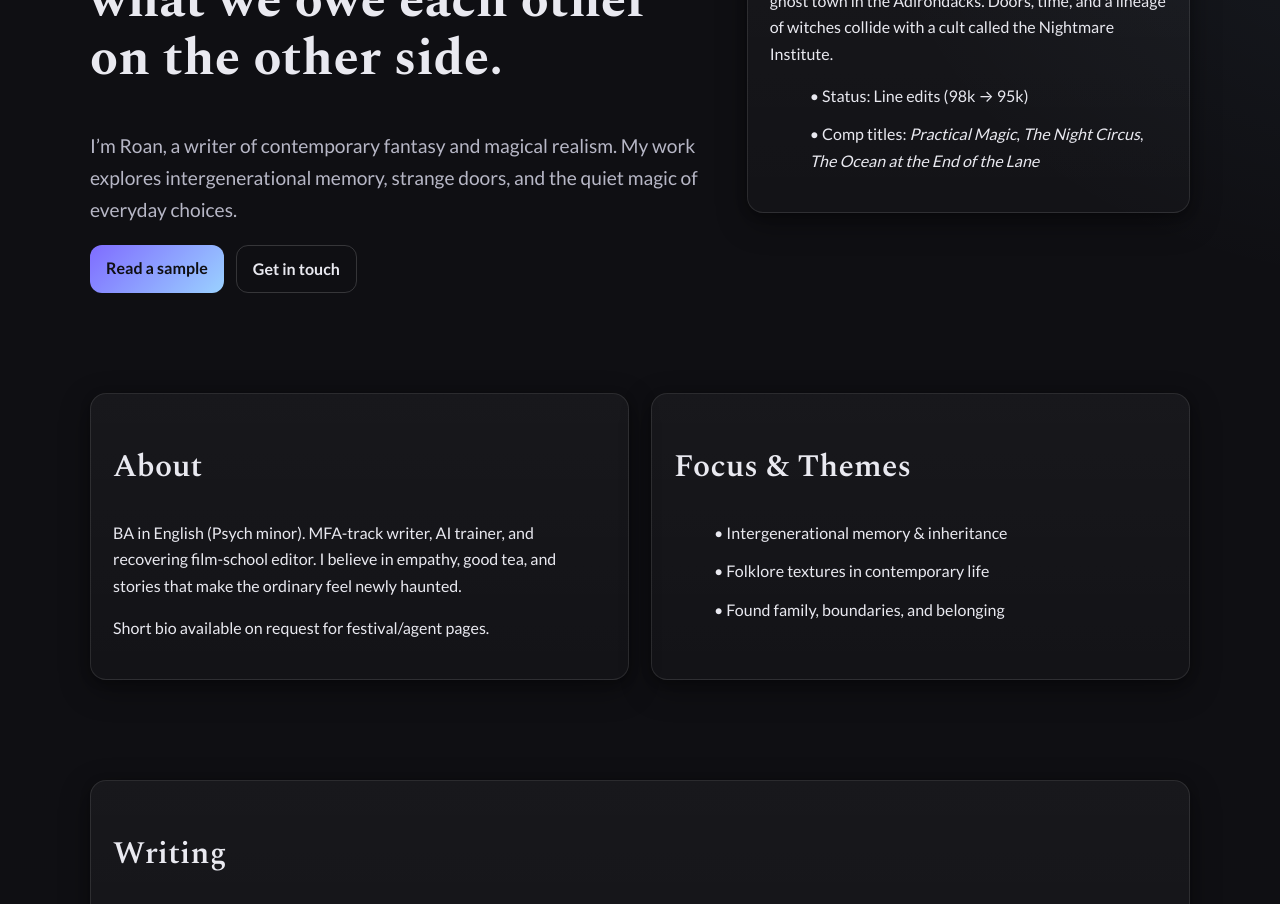
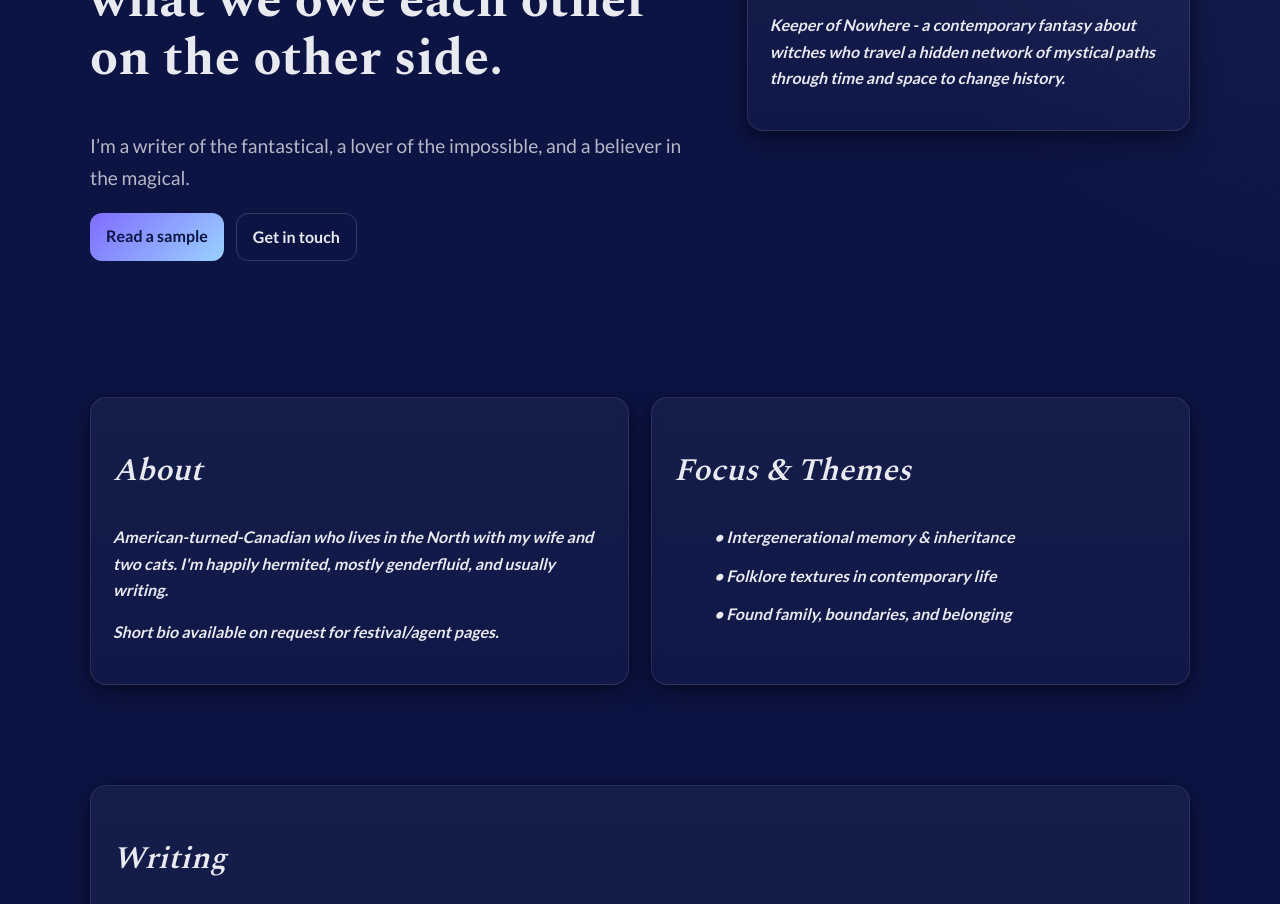
Before and after one commit to RoanCasey/RoanCaseyAuthor, a plain HTML site: page index.html in a window 1280 px wide. Shown: the part 354-1258 px from the top of the page. Drawn offline with nearby package versions, Linux system fonts and the light colour scheme.

Commit message:
Update index.html

```diff
--- a/index.html
+++ b/index.html
@@ -3,16 +3,16 @@
 <head>
   <meta charset="utf-8" />
   <meta name="viewport" content="width=device-width, initial-scale=1" />
-  <title>Roan Fletcher — Writer</title>
-  <meta name="description" content="Contemporary fantasy & magical realism by Roan Fletcher." />
+  <title>Roan Casey — Writer</title>
+  <meta name="description" content="Contemporary fantasy & magical realism by Roan Casey." />
   <link rel="preconnect" href="https://fonts.googleapis.com">
   <link rel="preconnect" href="https://fonts.gstatic.com" crossorigin>
   <!-- Swap Lato for Work Sans by changing the family below -->
   <link href="https://fonts.googleapis.com/css2?family=Lato:wght@300;400;700&family=Spectral:wght@400;600;700&display=swap" rel="stylesheet">
   <style>
     :root{
-      --bg: #0f0f13;     /* near-black with a hint of blue */
-      --card: #15151c;   /* panel background */
+      --bg: #0C1444;     /* dark-blue violet */
+      --card: #261342;   /* panel background */
       --text: #e9e9f0;   /* main text */
       --muted: #b7b7c6;  /* secondary text */
       --accent: #7f6cff; /* subtle violet */
@@ -116,7 +116,7 @@
           <div>
             <span class="tag">Contemporary Fantasy • Magical Realism</span>
             <h1>Stories that open a door to the uncanny—and ask what we owe each other on the other side.</h1>
-            <p class="lead">I’m Roan, a writer of contemporary fantasy and magical realism. My work explores intergenerational memory, strange doors, and the quiet magic of everyday choices.
+            <p class="lead">I’m a writer of the fantastical, a lover of the impossible, and a believer in the magical.
             </p>
             <div style="display:flex; gap:12px; margin-top:14px">
               <a class="btn" href="#work">Read a sample</a>
@@ -126,11 +126,8 @@
           <aside>
             <div class="card pad">
               <h2 style="margin-top:0">Current Project</h2>
-              <p><strong><em>Keeper of Nowhere</em></strong> — a contemporary fantasy set in a ghost town in the Adirondacks. Doors, time, and a lineage of witches collide with a cult called the Nightmare Institute.</p>
-              <ul class="list" aria-label="Stats">
-                <li>• Status: Line edits (98k → 95k)</li>
-                <li>• Comp titles: <em>Practical Magic</em>, <em>The Night Circus</em>, <em>The Ocean at the End of the Lane</em></li>
-              </ul>
+              <p><strong><em>Keeper of Nowhere - a contemporary fantasy about witches who travel a hidden network of mystical paths through time and space to change history.</p>
+
             </div>
           </aside>
         </div>
@@ -141,7 +138,7 @@
       <div class="container grid two">
         <div class="card pad">
           <h2>About</h2>
-          <p>BA in English (Psych minor). MFA-track writer, AI trainer, and recovering film-school editor. I believe in empathy, good tea, and stories that make the ordinary feel newly haunted.</p>
+          <p>American-turned-Canadian who lives in the North with my wife and two cats. I'm happily hermited, mostly genderfluid, and usually writing.</p>
           <p class="muted">Short bio available on request for festival/agent pages.</p>
         </div>
         <div class="card pad">
```
